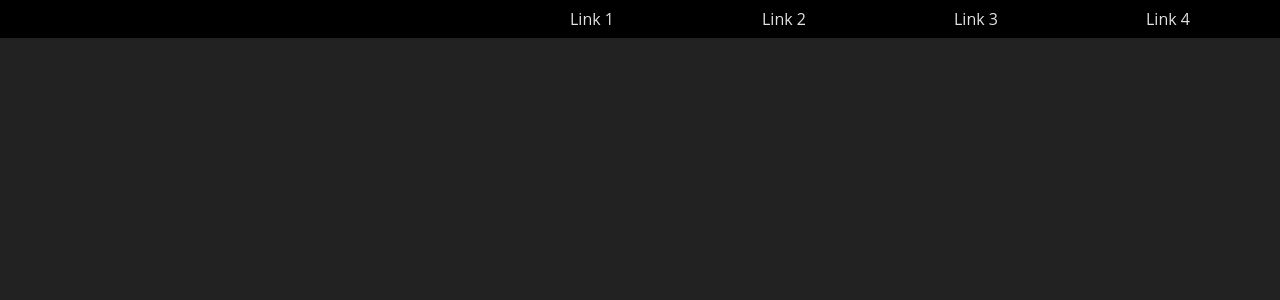
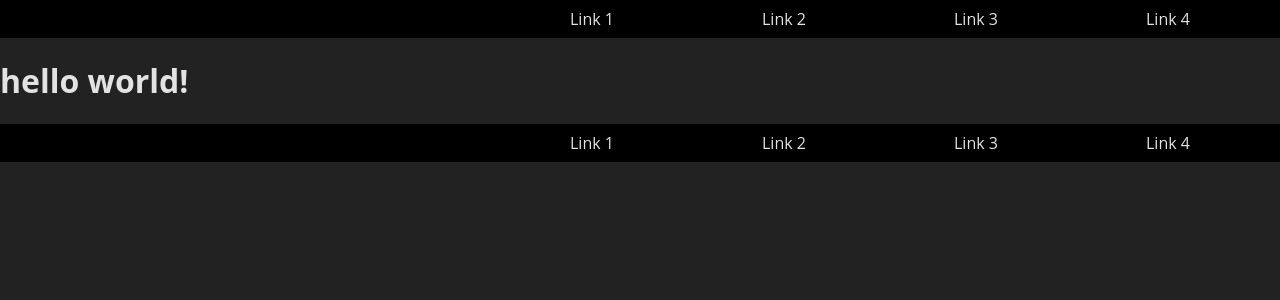
Before and after one commit to mndys/nav-slide, a React (Create React App) app: page / in a window 1280 px wide. Shown: the top 300 px of the page. Built offline with nearby package versions, Linux system fonts and the light colour scheme; some icons are missing.

Commit message:
Create and style main elements

```diff
--- a/public/VanillaJS/nav.css
+++ b/public/VanillaJS/nav.css
@@ -0,0 +1,29 @@
+html {
+    margin: 0;
+    box-sizing: border-box;
+}
+
+nav {
+    display: flex;
+    justify-content: end;
+    align-items: center;
+    background-color: var(--color-primary);
+    padding: 0 2rem;
+}
+
+ul {
+    list-style: none;
+    margin: 0;
+    display: flex;
+    justify-content: end;
+    gap: 0 2em;
+    width: 100%;
+    height: 100%;
+}
+
+li {
+    position: relative;
+    padding: var(--size-m) var(--size-xl);
+    width: 7rem;
+    text-align: center;
+}
--- a/public/VanillaJS/nav.js
+++ b/public/VanillaJS/nav.js
@@ -0,0 +1,29 @@
+// - Create Elements
+const h1 = document.createElement('h1')
+const nav = document.createElement('nav')
+const ul = document.createElement('ul')
+const li1 = document.createElement('li')
+const li2 = document.createElement('li')
+const li3 = document.createElement('li')
+const li4 = document.createElement('li')
+const a1 = document.createElement('a')
+const a2 = document.createElement('a')
+const a3 = document.createElement('a')
+const a4 = document.createElement('a')
+
+// - Add textContent
+h1.textContent = 'hello world!'
+ul.className = 'main-nav'
+a1.textContent = 'Link 1'
+a2.textContent = 'Link 2'
+a3.textContent = 'Link 3'
+a4.textContent = 'Link 4'
+
+// - Append Elements
+document.body.append(h1, nav)
+nav.append(ul)
+ul.append(li1, li2, li3, li4)
+li1.append(a1)
+li2.append(a2)
+li3.append(a3)
+li4.append(a4)
```
